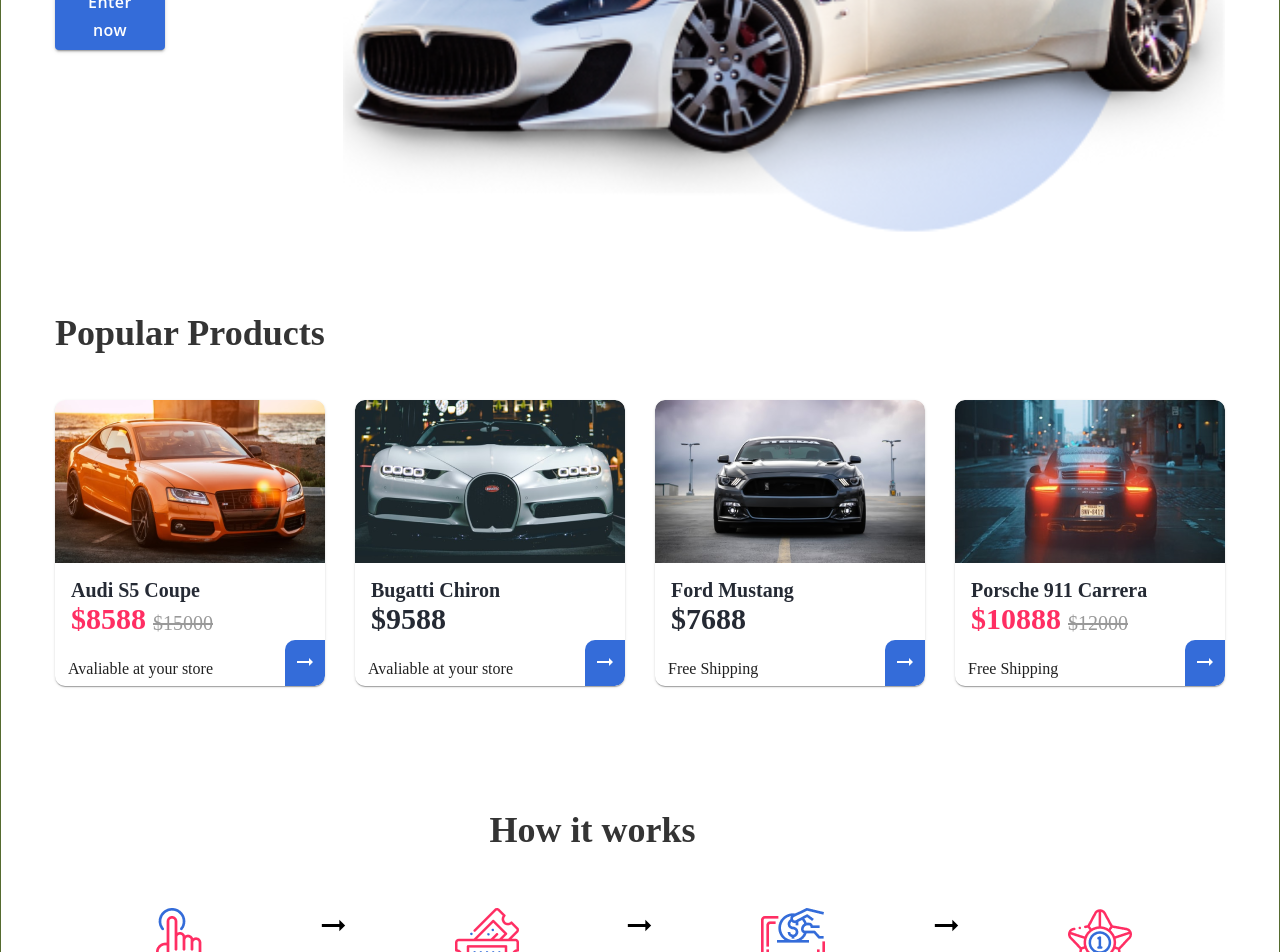
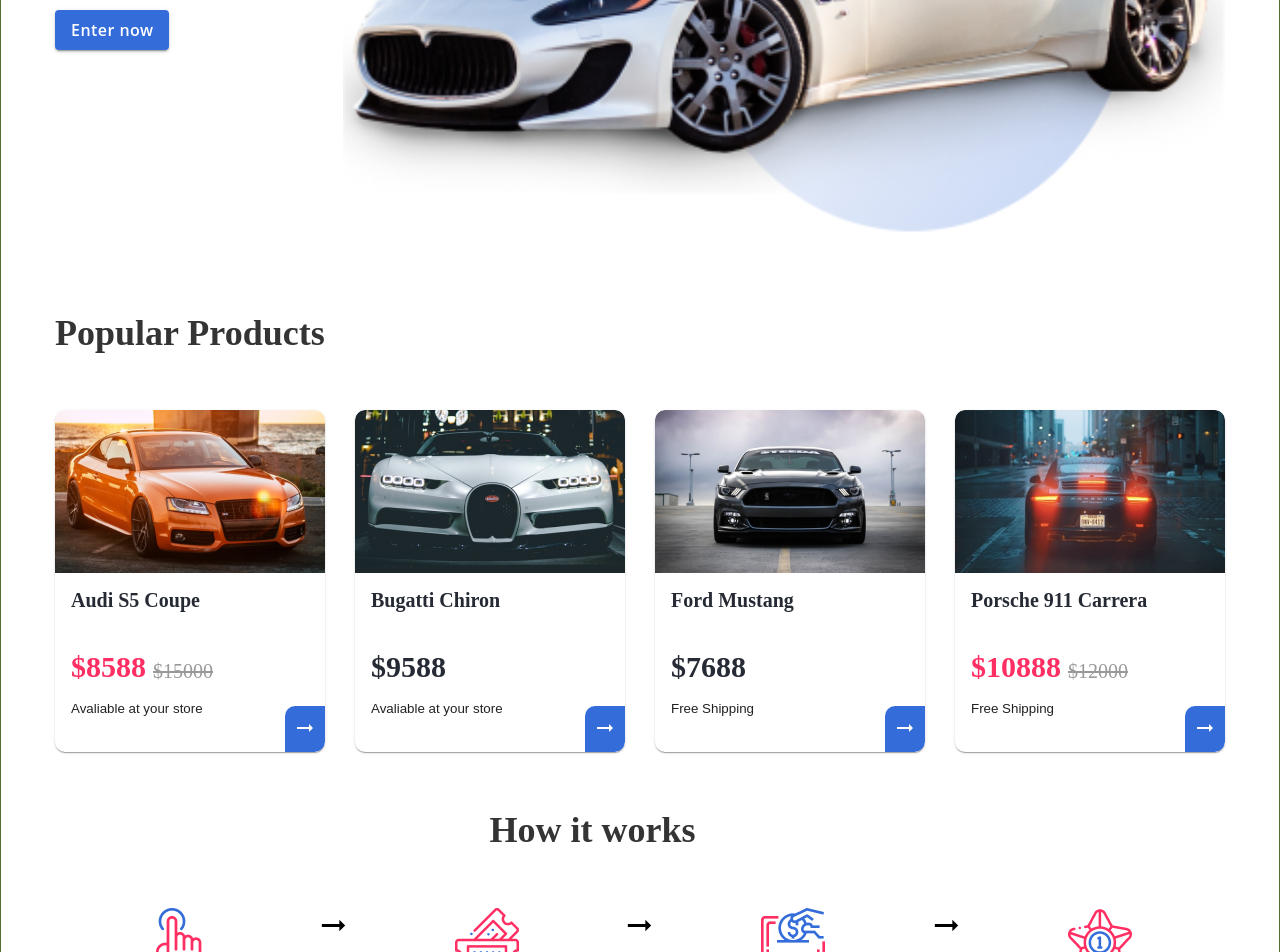
Before and after one commit to dankoBo/CarShop, a React (Vite) app: page / in a window 1280 px wide. Shown: the part 373-1325 px from the top of the page. Built offline with nearby package versions, Linux system fonts and the light colour scheme.

Commit message:
finally fixing card styles

```diff
--- a/src/components/carCard/CarCard.jsx
+++ b/src/components/carCard/CarCard.jsx
@@ -1,7 +1,7 @@
 import CardContent from '@mui/material/CardContent';
 import CardMedia from '@mui/material/CardMedia';
-import { CardActionArea, CardActions } from '@mui/material';
-import { CardStyled, CarBrandStyled, CarPriceContainerStyled, CarPriceStyled, CarPriceDiscoundStyled, CarPriceCrossedStyled, DeliveryStyled } from './CarCardStyled'
+import { CardActionArea } from '@mui/material';
+import { CardActionsStyled, CardStyled, CarBrandStyled, CarPriceContainerStyled, CarPriceStyled, CarPriceDiscoundStyled, CarPriceCrossedStyled, DeliveryStyled } from './CarCardStyled'
 
 function CarCard(props) {
 	return (
@@ -14,8 +14,8 @@
 					alt="car"
 				/>
 				<CardContent>
-					<CarBrandStyled $carBrandMargin={props.carBrandMargin}>{props.brand}</CarBrandStyled>
-					<CarPriceContainerStyled>
+					<CarBrandStyled>{props.brand}</CarBrandStyled>
+					<CarPriceContainerStyled $stylesMargin={props.stylesMargin}>
 						{
 							props.discount ?
 									<>
@@ -25,12 +25,13 @@
 									<CarPriceStyled>{props.price}</CarPriceStyled>
 						}
 					</CarPriceContainerStyled>
+					<DeliveryStyled>{props.delivery}</DeliveryStyled>
 				</CardContent>
 			</CardActionArea>
-			<CardActions>
-					<DeliveryStyled>{props.delivery}</DeliveryStyled>
-					{ props.button }
-			</CardActions>
+				<CardActionsStyled>
+					{props.button}
+				</CardActionsStyled>
+
 		</CardStyled>
 	);
 }
--- a/src/components/carCard/CarCardStyled.jsx
+++ b/src/components/carCard/CarCardStyled.jsx
@@ -4,6 +4,15 @@
 const CardStyled = styled(Card)`
 	width: 270px;
 	position: relative;
+	margin: 10px 0;
+`
+
+const CardActionsStyled = styled.div`
+	width: 100%;
+	display: flex;
+	flex-direction: column;
+	align-items: center;
+	padding-bottom: 20px;
 `
 
 const CarBrandStyled = styled.h2`
@@ -18,6 +27,7 @@
 const CarPriceContainerStyled = styled.div`
 	width: 180px;
 	display: flex;
+	margin: ${props => props.$stylesMargin};
 `
 const CarPriceStyled = styled.p`
 	color: #252A34;
@@ -47,7 +57,7 @@
 `
 
 const DeliveryStyled = styled.p`
-	margin-left: 5px;
+	margin-top: 0px;
 `
 
-export { CardStyled, CarBrandStyled, CarPriceContainerStyled, CarPriceStyled, CarPriceDiscoundStyled, CarPriceCrossedStyled, DeliveryStyled }
+export { CardActionsStyled, CardStyled, CarBrandStyled, CarPriceContainerStyled, CarPriceStyled, CarPriceDiscoundStyled, CarPriceCrossedStyled, DeliveryStyled }
--- a/src/interface/containedButton/ContainedButtonStyled.jsx
+++ b/src/interface/containedButton/ContainedButtonStyled.jsx
@@ -3,7 +3,8 @@
 
 const ButtonStyled = styled(Button)`
 	&.MuiButton-root {
-		width: 110px;
+		width: fit-content;
+		height: 40px;
 		background-color: ${ props => props.background === 'red' ? '#FF2E63' : '#346CD9' };
 		text-transform: none;
 
--- a/src/layouts/homepage/popularProducts/PopularProducts.jsx
+++ b/src/layouts/homepage/popularProducts/PopularProducts.jsx
@@ -22,7 +22,7 @@
 							delivery={car.delivery}
 							availability={car.availability}
 							button={<CustomButton />}
-							carBrandMargin={36}
+							stylesMargin='38px 0px 17px'
 						/>
 					))
 				}
--- a/src/layouts/shopPage/shopCars/ShopCars.jsx
+++ b/src/layouts/shopPage/shopCars/ShopCars.jsx
@@ -18,7 +18,7 @@
 								discount={car.discount}
 								delivery={car.delivery}
 								availability={car.availability}
-								carBrandMargin={10}
+								stylesMargin='10px 0px'
 								button={
 									<ContainedButton
 										name="Read more"
--- a/src/layouts/shopPage/shopCars/ShopCarsStyled.jsx
+++ b/src/layouts/shopPage/shopCars/ShopCarsStyled.jsx
@@ -10,6 +10,7 @@
 const ShopCarsContainer = styled.div`
 	display: flex;
 	flex-wrap: wrap;
+	justify-content: space-between;
 `
 
 export { ShopCarsWrapper, ShopCarsContainer }
```
Lines whose indentation alone changed are shown as unchanged.
